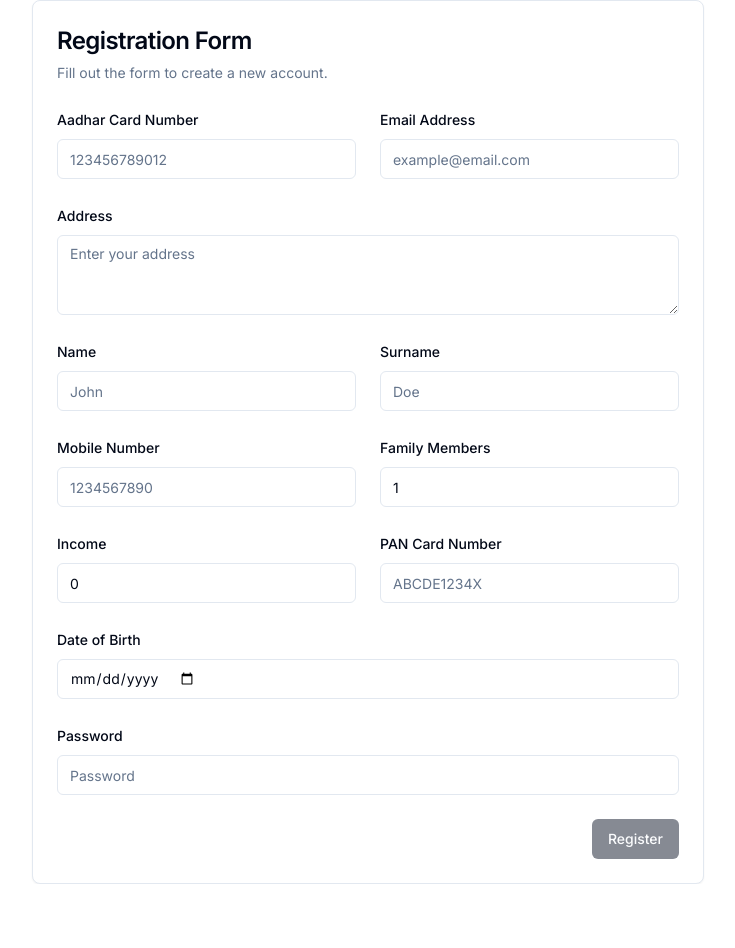
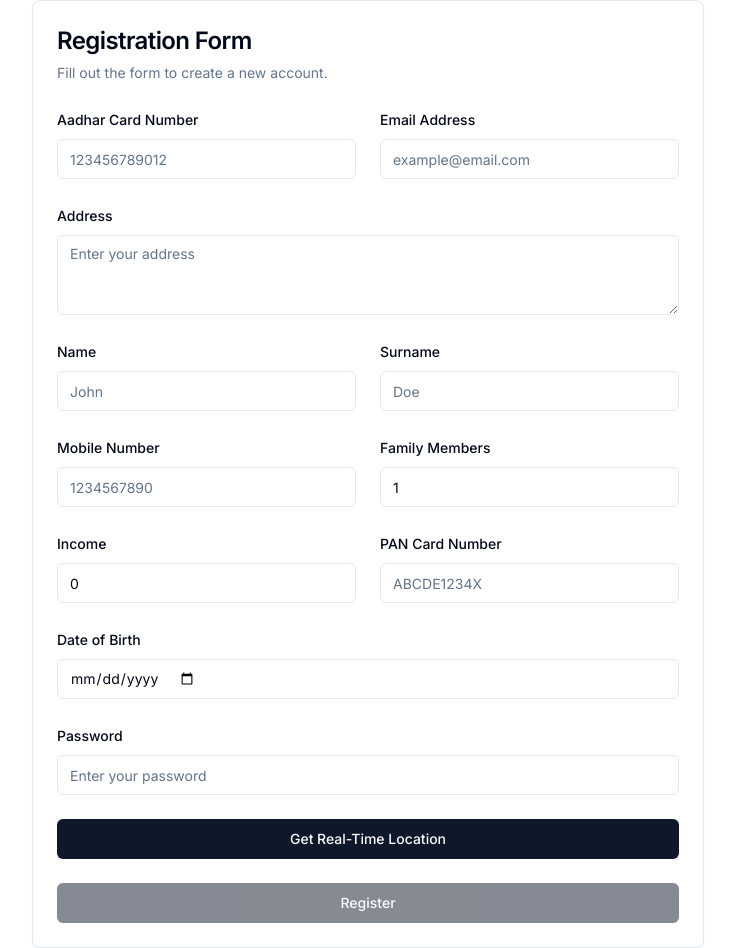
Before and after one commit to TheMystic07/Frontend-ArthVikass, a Next.js app: page /register in a window 1280 px wide. Shown: the whole page, without its empty margins (272-1007 px from the left). Before the commit the page ends 884 px from the top, so only its background shows below. Built offline with nearby package versions, Linux system fonts and the light colour scheme.

Commit message:
fixxed register page

```diff
--- a/src/app/register/page.tsx
+++ b/src/app/register/page.tsx
@@ -1,5 +1,6 @@
 // import { Register } from '@/components/register'
-import {Register} from '@/components/register'
+// import {Register} from '@/components/register'
+import Register from '@/components/register'
 import React from 'react'
 
 const RegisterPage = () => {
--- a/src/components/register.tsx
+++ b/src/components/register.tsx
@@ -1,14 +1,14 @@
 //@ts-nocheck
 "use client";
 import { useState, useEffect } from "react";
+import { useRouter } from "next/navigation";
 import { Card, CardHeader, CardTitle, CardDescription, CardContent, CardFooter } from "@/components/ui/card";
 import { Label } from "@/components/ui/label";
 import { Input } from "@/components/ui/input";
 import { Textarea } from "@/components/ui/textarea";
 import { Button } from "@/components/ui/button";
-import { useRouter } from "next/navigation";
 
-export function Register() {
+export default function Register() {
   const [aadhar, setAadhar] = useState("");
   const [email, setEmail] = useState("");
   const [address, setAddress] = useState("");
@@ -260,11 +260,9 @@ export function Register() {
           {location && (
             <div className="space-y-2">
               <Label>Location</Label>
-              <Input
-                type="text"
-                value={`Latitude: ${location.latitude}, Longitude: ${location.longitude}`}
-                readOnly
-              />
+              <div className="flex gap-4">
+                <Input type="text" value={`Latitude: ${location.latitude}, Longitude: ${location.longitude}`} readOnly />
+              </div>
             </div>
           )}
           <div className="space-y-2">
@@ -272,23 +270,22 @@ export function Register() {
             <Input
               id="password"
               type="password"
-              placeholder="Password"
+              placeholder="Enter your password"
               value={password}
               onChange={(e) => setPassword(e.target.value)}
               required
             />
           </div>
-          <div className="flex justify-end">
-            <Button type="submit" disabled={!formSubmitEnabled}>
-              Register
-            </Button>
-          </div>
+          <Button onClick={handleGetLocation} className="w-full">
+            Get Real-Time Location
+          </Button>
         </CardContent>
-        {error && (
-          <CardFooter>
-            <p className="text-red-500">{error}</p>
-          </CardFooter>
-        )}
+        <CardFooter className="flex flex-col items-center">
+          <Button type="submit" className="w-full" disabled={!formSubmitEnabled}>
+            Register
+          </Button>
+          {error && <p className="text-red-600 mt-4">{error}</p>}
+        </CardFooter>
       </Card>
     </form>
   );
```
